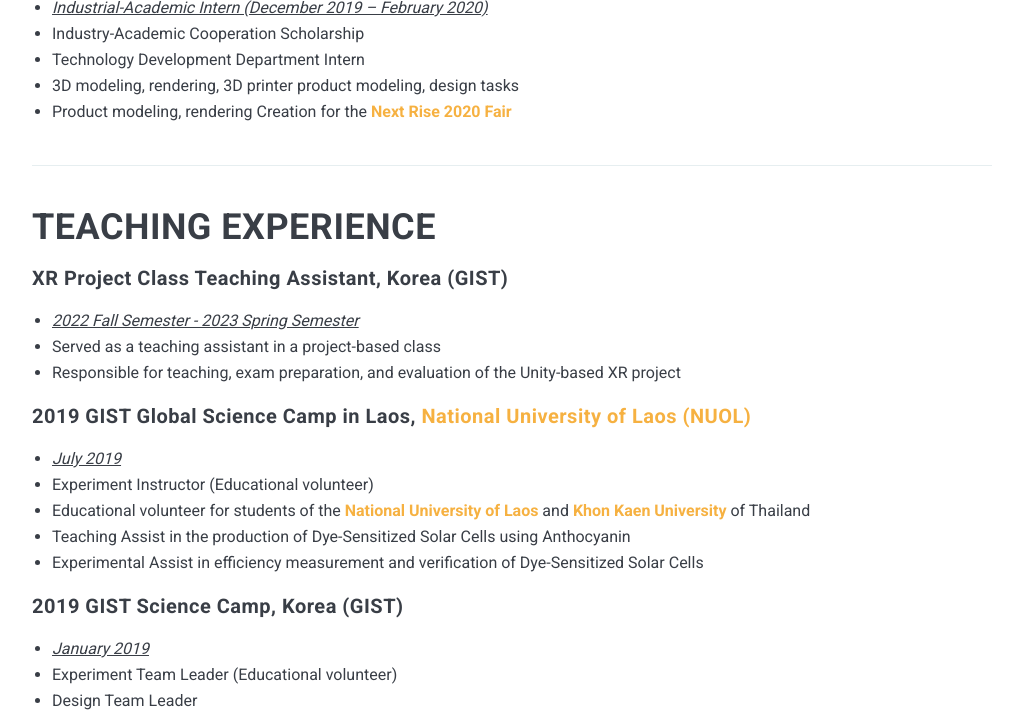
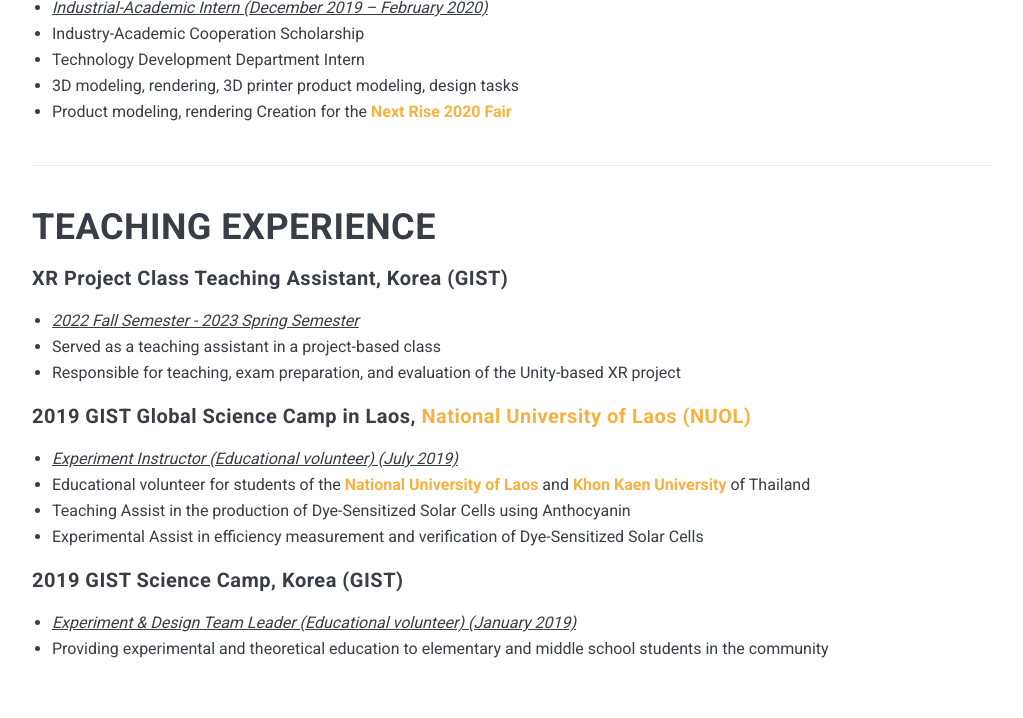
Before and after one commit to anoldhsh/anoldhsh.github.io, a Jekyll site: the page built from _pages/3EXPERIENCES.md, in a window 1280 px wide and 900 px high, scrolled down 1370 px, cut to the strip 0-718 px from the top of the window. Shown: the whole strip, without its empty margins (128-1151 px from the left). Built offline with Jekyll 4.4.1, drawn with Linux system fonts in a browser that asks for light colours; nearby versions of some CDN libraries.

Commit message:
Teaching experience Update

```diff
--- a/_pages/3EXPERIENCES.md
+++ b/_pages/3EXPERIENCES.md
@@ -47,14 +47,11 @@ image: Experiences.jpeg
 * Responsible for teaching, exam preparation, and evaluation of the Unity-based XR project
 
 #### 2019 GIST Global Science Camp in Laos, <a href="https://www.nuol.edu.la/index.php/en">National University of Laos (NUOL)</a>
-* <i><u>July 2019</u></i><br />
-* Experiment Instructor (Educational volunteer)
+* <i><u>Experiment Instructor (Educational volunteer) (July 2019)</u></i><br />
 * Educational volunteer for students of the <a href="https://www.nuol.edu.la/index.php/en"><strong>National University of Laos</strong></a> and <a href="https://www.kku.ac.th"><strong>Khon Kaen University</strong></a> of Thailand
 * Teaching Assist in the production of Dye-Sensitized Solar Cells using Anthocyanin
 * Experimental Assist in efficiency measurement and verification of Dye-Sensitized Solar Cells
 
 #### 2019 GIST Science Camp, Korea (GIST)
-* <i><u>January 2019</u></i><br />
-* Experiment Team Leader (Educational volunteer)
-* Design Team Leader
+* <i><u>Experiment & Design Team Leader (Educational volunteer) (January 2019)</u></i><br />
 * Providing experimental and theoretical education to elementary and middle school students in the community
```
Also changed, not shown: 1 other file.
